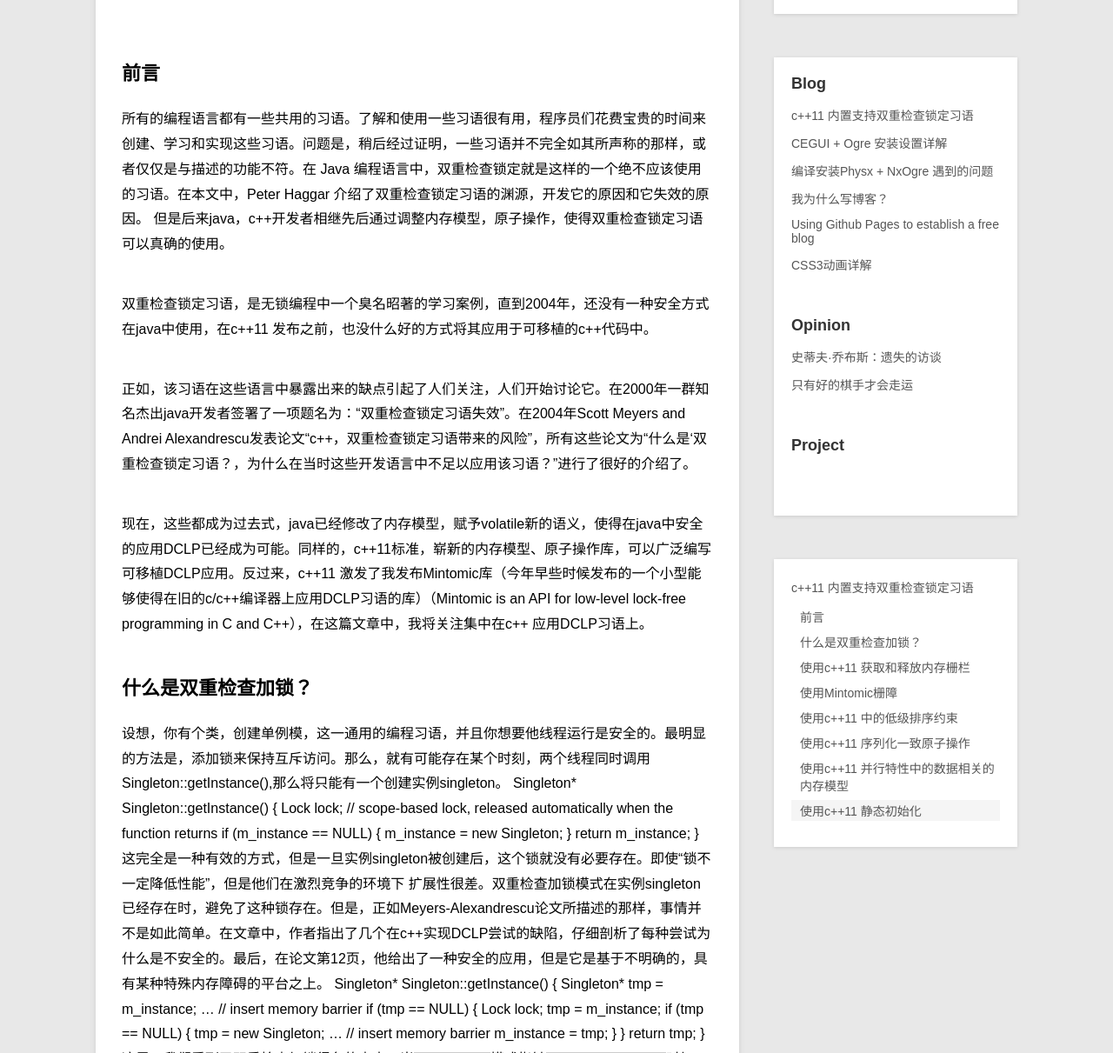
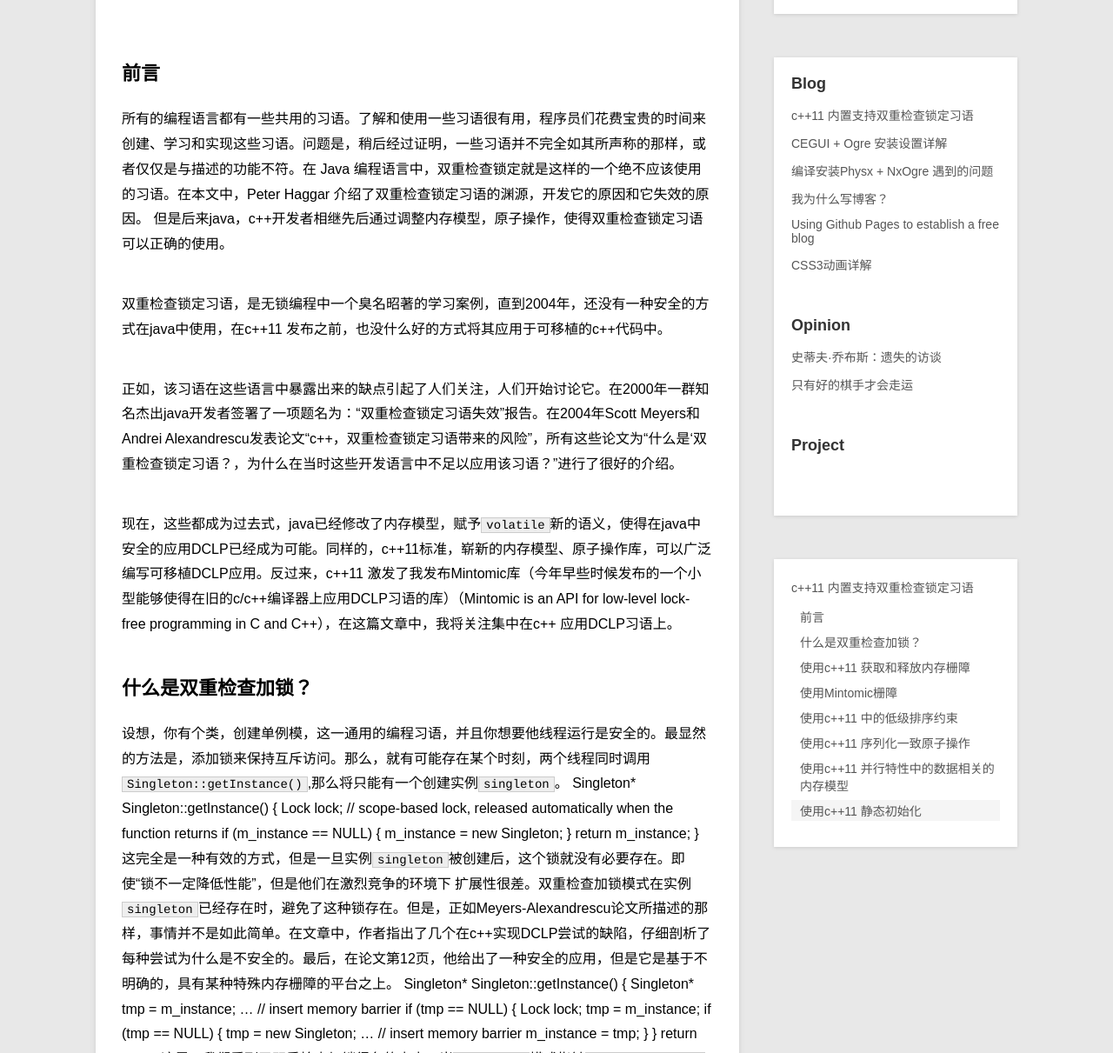
Before and after one commit to swinghu/swinghu.github.com, a Jekyll site: the page built from _posts/blog/2013-10-13-c++11-DCLP-Fixed.md, in a window 1280 px wide and 1400 px high, cut to the strip 189-1400 px from the top of the window. Shown: the whole strip at 87% size. Built offline with Jekyll 4.4.1, drawn with Linux system fonts in a browser that asks for light colours; Markdown is read by kramdown in place of the engine named in the settings; some of the changed text lies outside the part shown.

Commit message:
modified th dclp c++ 11

```diff
--- a/_posts/blog/2013-10-13-c++11-DCLP-Fixed.md
+++ b/_posts/blog/2013-10-13-c++11-DCLP-Fixed.md
@@ -8,17 +8,17 @@ category: blog
 ##前言
 
 所有的编程语言都有一些共用的习语。了解和使用一些习语很有用，程序员们花费宝贵的时间来创建、学习和实现这些习语。问题是，稍后经过证明，一些习语并不完全如其所声称的那样，或者仅仅是与描述的功能不符。在 Java 编程语言中，双重检查锁定就是这样的一个绝不应该使用的习语。在本文中，Peter Haggar 介绍了双重检查锁定习语的渊源，开发它的原因和它失效的原因。
-但是后来java，c++开发者相继先后通过调整内存模型，原子操作，使得双重检查锁定习语可以真确的使用。
+但是后来java，c++开发者相继先后通过调整内存模型，原子操作，使得双重检查锁定习语可以正确的使用。
 
-双重检查锁定习语，是无锁编程中一个臭名昭著的学习案例，直到2004年，还没有一种安全方式在java中使用，在c++11 发布之前，也没什么好的方式将其应用于可移植的c++代码中。
+双重检查锁定习语，是无锁编程中一个臭名昭著的学习案例，直到2004年，还没有一种安全的方式在java中使用，在c++11 发布之前，也没什么好的方式将其应用于可移植的c++代码中。
 
-正如，该习语在这些语言中暴露出来的缺点引起了人们关注，人们开始讨论它。在2000年一群知名杰出java开发者签署了一项题名为：“双重检查锁定习语失效”。在2004年Scott Meyers and Andrei Alexandrescu发表论文“c++，双重检查锁定习语带来的风险”，所有这些论文为“什么是‘双重检查锁定习语？，为什么在当时这些开发语言中不足以应用该习语？”进行了很好的介绍了。
+正如，该习语在这些语言中暴露出来的缺点引起了人们关注，人们开始讨论它。在2000年一群知名杰出java开发者签署了一项题名为：“双重检查锁定习语失效”报告。在2004年Scott Meyers和 Andrei Alexandrescu发表论文“c++，双重检查锁定习语带来的风险”，所有这些论文为“什么是‘双重检查锁定习语？，为什么在当时这些开发语言中不足以应用该习语？”进行了很好的介绍。
 
-现在，这些都成为过去式，java已经修改了内存模型，赋予volatile新的语义，使得在java中安全的应用DCLP已经成为可能。同样的，c++11标准，崭新的内存模型、原子操作库，可以广泛编写可移植DCLP应用。反过来，c++11 激发了我发布Mintomic库（今年早些时候发布的一个小型能够使得在旧的c/c++编译器上应用DCLP习语的库）（Mintomic is an API for low-level lock-free programming in C and C++），在这篇文章中，我将关注集中在c++ 应用DCLP习语上。
+现在，这些都成为过去式，java已经修改了内存模型，赋予`volatile`新的语义，使得在java中安全的应用DCLP已经成为可能。同样的，c++11标准，崭新的内存模型、原子操作库，可以广泛编写可移植DCLP应用。反过来，c++11 激发了我发布Mintomic库（今年早些时候发布的一个小型能够使得在旧的c/c++编译器上应用DCLP习语的库）（Mintomic is an API for low-level lock-free programming in C and C++），在这篇文章中，我将关注集中在c++ 应用DCLP习语上。
 
 ## 什么是双重检查加锁？
 
-设想，你有个类，创建单例模，这一通用的编程习语，并且你想要他线程运行是安全的。最明显的方法是，添加锁来保持互斥访问。那么，就有可能存在某个时刻，两个线程同时调用Singleton::getInstance(),那么将只能有一个创建实例singleton。
+设想，你有个类，创建单例模，这一通用的编程习语，并且你想要他线程运行是安全的。最显然的方法是，添加锁来保持互斥访问。那么，就有可能存在某个时刻，两个线程同时调用`Singleton::getInstance()`,那么将只能有一个创建实例`singleton`。
 	Singleton* Singleton::getInstance() {
 		Lock lock;      // scope-based lock, released automatically when the function returns
 		if (m_instance == NULL) {
@@ -26,8 +26,8 @@ category: blog
 		}
 		return m_instance;
 	}
-这完全是一种有效的方式，但是一旦实例singleton被创建后，这个锁就没有必要存在。即使“锁不一定降低性能”，但是他们在激烈竞争的环境下
-扩展性很差。双重检查加锁模式在实例singleton已经存在时，避免了这种锁存在。但是，正如Meyers-Alexandrescu论文所描述的那样，事情并不是如此简单。在文章中，作者指出了几个在c++实现DCLP尝试的缺陷，仔细剖析了每种尝试为什么是不安全的。最后，在论文第12页，他给出了一种安全的应用，但是它是基于不明确的，具有某种特殊内存障碍的平台之上。
+这完全是一种有效的方式，但是一旦实例`singleton`被创建后，这个锁就没有必要存在。即使“锁不一定降低性能”，但是他们在激烈竞争的环境下
+扩展性很差。双重检查加锁模式在实例`singleton`已经存在时，避免了这种锁存在。但是，正如Meyers-Alexandrescu论文所描述的那样，事情并不是如此简单。在文章中，作者指出了几个在c++实现DCLP尝试的缺陷，仔细剖析了每种尝试为什么是不安全的。最后，在论文第12页，他给出了一种安全的应用，但是它是基于不明确的，具有某种特殊内存栅障的平台之上。
 	Singleton* Singleton::getInstance() {
     Singleton* tmp = m_instance;
     ...                     // insert memory barrier
@@ -46,7 +46,7 @@ category: blog
 这似乎能很好的工作。但是他忽略了，在以上突出显示行代码处可能出现某些内存障碍的问题，在作者写这篇文章的时候，c++中没有可移植性的函数填补这个空白。现在，对于c++11 ,这里具有。
 
 
-##使用c++11 获取和释放内存栅栏
+##使用c++11 获取和释放内存栅障
 
 你可以安全的应用我在之前一篇博文中详细介绍过的获取和释放内存栅障方式来完成以上实现。然而，要使得代码具有移植性好。你必须使用某种c++11 原子类型括起来，并且使用relaxed内存模型原子操作来操纵。这里，给出最终代码，获取和释放栅障代码已经突出显示。
 
@@ -95,7 +95,7 @@ Mintomic是一个小型的C语言库，它提供来一个来自c++11原子库功
 		}
 		return tmp;
 	}
-为了完成获取释放栅障操作，Mintomic尝试尽可能的在所有支持平台生成最高效的机器码。例如，以下是在基于PowerPC下的Xbox 360生成的机器码代码。在这个平台下，内联函数lwsync是一条既能被当做获取栅障取又能当做释放栅障服务的最简机器指令。
+为了完成获取释放栅障操作，Mintomic尝试尽可能的在所有支持平台生成最高效的机器码。例如，以下是在基于PowerPC下的Xbox 360生成的机器码代码。在这个平台下，内联函数·lwsync·是一条既能被当做获取栅障取又能当做释放栅障服务的最简机器指令。
 ![synchronizes-with](/images/githubpages/2.png)
 先前的基于c++11的例子，当可以优化时，对于PowerPC来说，能够（并且理论上将会）生成同样精确地机器码。不幸的是，我没有接触兼容c++11编译器的PowerPC机器去证实。
 
@@ -118,14 +118,14 @@ C++11获取和释放栅障可以实现DCLP的正确性，并且在当今主要
 		}
 		return tmp;
 	}
-技术上来说，这种形式的无锁同步机制比起独立栅障意义上说更不严格；以上代码的操作，仅仅只是为了防止自我的内存的再排序，与此截然相反，独立栅障意味着将会防止所有邻近操作某种类型的内存再排序。然而在x86/64, ARMv6/v7, and PowerPC架构中，对于这两种形式，可能达到最好的机器码是相同的。
-这两种形式可能生成不同的机器码的平台之一就是安腾处理器，安腾处理器可以使用一条指令，就能能够实现c++11中的 load(memory_order_acquire) 操作，使用 st.rel完成ld.acq, and store(tmp, memory_order_release)操作。我很喜欢研究这些指令与独立栅障之间性能的差异，但是没有机会接触到一条安腾机器。
-另一种平台就是最近出现的ARMv8架构机器，ARMv8提供ldar 和stlr指令，他们类似于安腾处理器中的 ld.acq 和 st.rel指令，除此之外他们也确保更强的内存栅障StoreLoad 模型
+技术上来说，这种形式的无锁同步机制比起独立栅障意义上说更不严格；以上代码的操作，仅仅只是为了防止自我的内存的再排序，与此截然相反，独立栅障意味着将会防止所有邻近操作某种类型的内存再排序。然而在x86/64, ARMv6/v7, 和PowerPC架构中，对于这两种形式，可能达到最好的机器码是相同的。
+这两种形式可能生成不同的机器码的平台之一就是安腾处理器，安腾处理器可以使用一条指令，就能能够实现c++11中的`load(memory_order_acquire)` 操作，使用`st.rel`完成`ld.acq`, 和 `store``(tmp, memory_order_release)`操作。我很喜欢研究这些指令与独立栅障之间性能的差异，但是没有机会接触到一条安腾机器。
+另一种平台就是最近出现的ARMv8架构机器，ARMv8提供`ldar` 和`stlr`指令，他们类似于安腾处理器中的`ld.acq `和 `st.rel`指令，除此之外他们也确保更强的内存栅障StoreLoad 模型
 
 ##使用c++11 序列化一致原子操作
 
-C++11 提供了完全不同的方式来无锁编码,我们可以认为DCLP是某种意义上的编码，因为并不是所以的线程都获取锁。如果你在所有原子操作库函数中省略可选参数std::memory_order那么默认值为std::memory_order_seq_cst,这就会将所有的原子变量转变成序列一致（SC）原子操作类型。对于序列一致（SC）原子操作类型，只要没有出现数据竞争，整个算法那将会表现的顺序一致。SC原子操作类型真的与Java 5以上版本的volatile变量类似。
-这里有个DCLP应用使用SC原子操作。正如之前所有的例子一样，第二句高亮代码行，将会与第一次创建singleton变量线程同步。
+C++11 提供了完全不同的方式来无锁编码,我们可以认为DCLP是某种意义上的编码，因为并不是所以的线程都获取锁。如果你在所有原子操作库函数中省略可选参数`std::memory_order`那么默认值为`std::memory_order_seq_cst`,这就会将所有的原子变量转变成序列一致（SC）原子操作类型。对于序列一致（SC）原子操作类型，只要没有出现数据竞争，整个算法那将会表现的顺序一致。SC原子操作类型真的与Java 5以上版本的`volatile`变量类似。
+这里有个DCLP应用使用SC原子操作。正如之前所有的例子一样，第二句高亮代码行，将会与第一次创建`singleton`变量线程同步。
 	std::atomic<Singleton*> Singleton::m_instance;
 	std::mutex Singleton::m_mutex;
 
@@ -143,14 +143,14 @@ C++11 提供了完全不同的方式来无锁编码,我们可以认为DCLP是某
 	}
 程序员评价SC原子操作将会相对简单。主要权衡就是生成的机器码倾向于美欧以前的例子那么高效。例如以上代码在X64的机器运行，机器码如下所列，它使用Clang3.3生成，并且可以进行优化。
 ![synchronizes-with](/images/githubpages/3.png)
-因为使用SC原子操作类型，m_instance的存储位使用 xchg指令，在X64平台中形成一个完全内存栅障。那对于DCLP来说，在X64平台上，那种复杂指令，超过了它真正的需要。一条简单的mov 指令将会完成所有的工作。但是，那样关系也不大，由于xchg指令在singleton第一次创建调用时只是执行一次。
-On the other hand, if you compile SC atomics for PowerPC or ARMv6/v7, you’re pretty much guaranteed lousy machine code. For the gory details, see 00:44:25 - 00:49:16 of Herb Sutter’s atomic<> Weapons talk, part 2.
+因为使用SC原子操作类型，`m_instance`的存储位使用 xchg指令，在X64平台中形成一个完全内存栅障。那对于DCLP来说，在X64平台上，那种复杂指令，超过了它真正的需要。一条简单的mov 指令将会完成所有的工作。但是，那样关系也不大，由于xchg指令在singleton第一次创建调用时只是执行一次。
+
 另一方面，如果你在PowerPC 或ARMv6/v7平台上编译SC 原子操作的代码，你肯定会产生糟糕的机器码。想知道底层细节，参考文档00:44:25 - 00:49:16 of Herb Sutter’s atomic<> Weapons talk, part 2
 
 ##使用c++11 并行特性中的数据相关的内存模型
 
 在所有以上例子中，我表明了，在创建singleton实例的线程和后续避免进入锁的线程存在同步的关系。那个保卫变量就是singleton指针，有效负载就是singleton自己所指的内容。在这个案例中，有效负载可以认为是保卫变量的数据相关性
-当处理数据依赖性的时候，在以上所有例子中，情况经常是这样，获取读操作，将会被过度杀死。相反，我们可以通过执行一个“消费操作”来工作的更好。消费操作，很酷，因为他们消除了PowerPC中的一条指令“lwsync”， ARMv7上的一条“dmb ”。我会在将来的博客中，写更多关于读书依赖和消费操作。
+当处理数据依赖性的时候，在以上所有例子中，情况经常是这样，获取读操作，将会被过度杀死。相反，我们可以通过执行一个“消费操作”来工作的更好。消费操作，很酷，因为他们消除了PowerPC中的一条指令`“lwsync”`， ARMv7上的一条`“dmb ”`。我会在将来的博客中，写更多关于读书依赖和消费操作。
 
 ##使用c++11 静态初始化
 
@@ -161,8 +161,8 @@ On the other hand, if you compile SC atomics for PowerPC or ARMv6/v7, you’re p
 	}
 我们回到C++11标准6.7.4节部分：
 如果变量初始化的时候，同时控制进入声明代码，那么并发执行将会等待初始化完成以后。
-这取决于编译器的应用细节，DCLP是以上情况的一个选择。没有迹象表明编译器将会使用DCLP，但是，既然发生了，有可能某些（可能大多数）编译器会使用DCLP。这里有一些使用gcc4.6在ARM平台使用选项：-std=c++生成的机器码
+这取决于编译器的应用细节，DCLP是以上情况的一个选择。没有迹象表明编译器将会使用DCLP，但是，既然发生了，有可能某些（可能大多数）编译器会使用DCLP。这里有一些使用gcc4.6在ARM平台使用选项：`-std=c++`生成的机器码
 ![synchronizes-with](/images/githubpages/4.png)
-由于singleton 类的实例在一个固定的地址被构造，编译器为了确保线程同步，已经使用了一个单独的保卫变量。尤其注意的是，这段代码，在读取保卫变量后，没有执行像获取栅障一样指令dmb 。保卫变量就是一个指向singleton的指针，因此编译器就能利用数据的依赖性这一有点，省略使用dmb指令。__cxa_guard_release指令的作用，就像在保卫变量上执行写释放操作，因此，读消费操作（dependency-ordered-before），一旦保卫变量被设置，使得所有的线程对内存排序进行有力的还击，这就像以前的例子里面一样。
+由于`singleton` 类的实例在一个固定的地址被构造，编译器为了确保线程同步，已经使用了一个单独的保卫变量。尤其注意的是，这段代码，在读取保卫变量后，没有执行像获取栅障一样指令dmb 。保卫变量就是一个指向`singleton`的指针，因此编译器就能利用数据的依赖性这一有点，省略使用dmb指令。`__cxa_guard_release`指令的作用，就像在保卫变量上执行写释放操作，因此，读消费操作（`dependency-ordered-before`），一旦保卫变量被设置，使得所有的线程对内存排序进行有力的还击，这就像以前的例子里面一样。
 
 正如你所看到的，我们已经在c++11上走过了一段很长时间。C++11已经内置双重检查锁，然后，可能(还会有一些博客文章关于这个主题),个人来说，我常常认为，如果你想要实例化一个单利模式变量，最好的方法就是在程序启动的时候。但是DCLP当然可以把你从困境中救出来了，并且有也能够使用DCLP在一个无锁hash表里面来存储任意值类型。更多文章清见以后的文章。
```
Also changed, not shown: other parts of _posts/blog/2013-10-13-c++11-DCLP-Fixed.md (+2 -2 lines).
